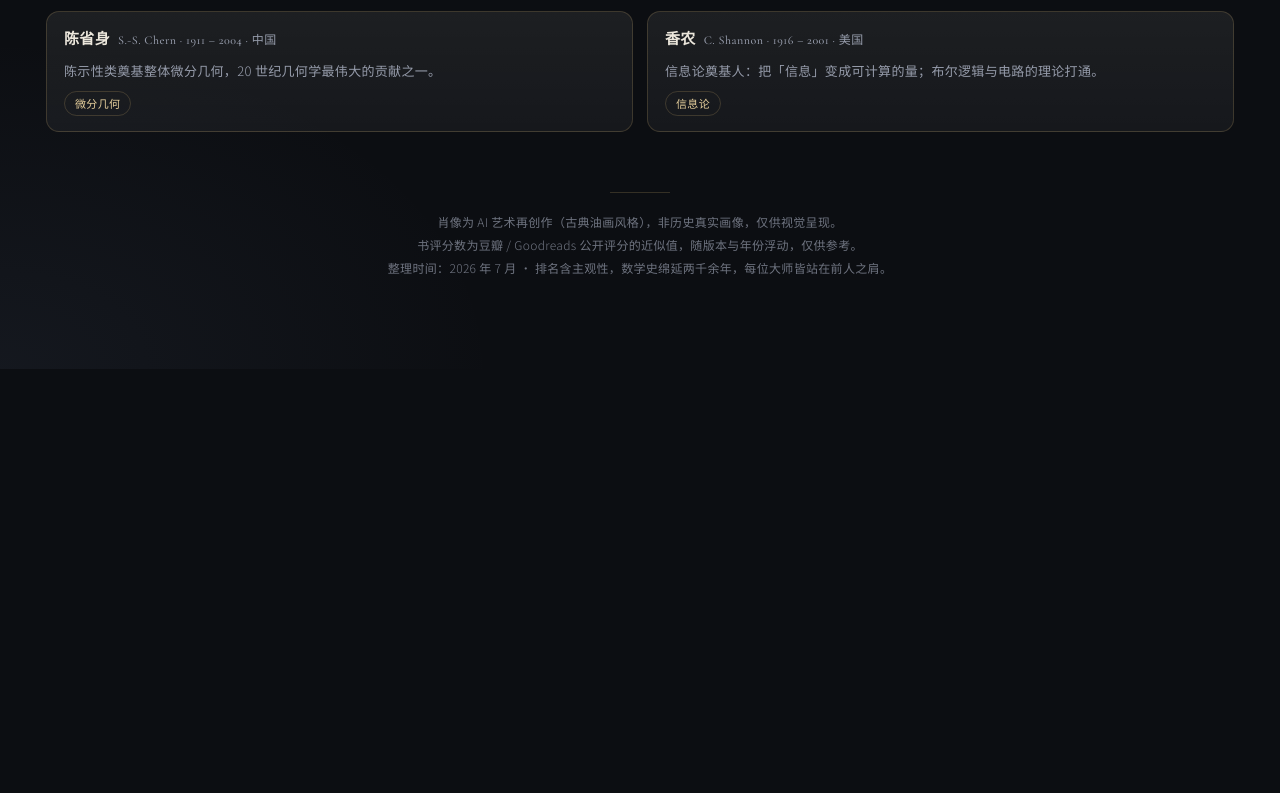
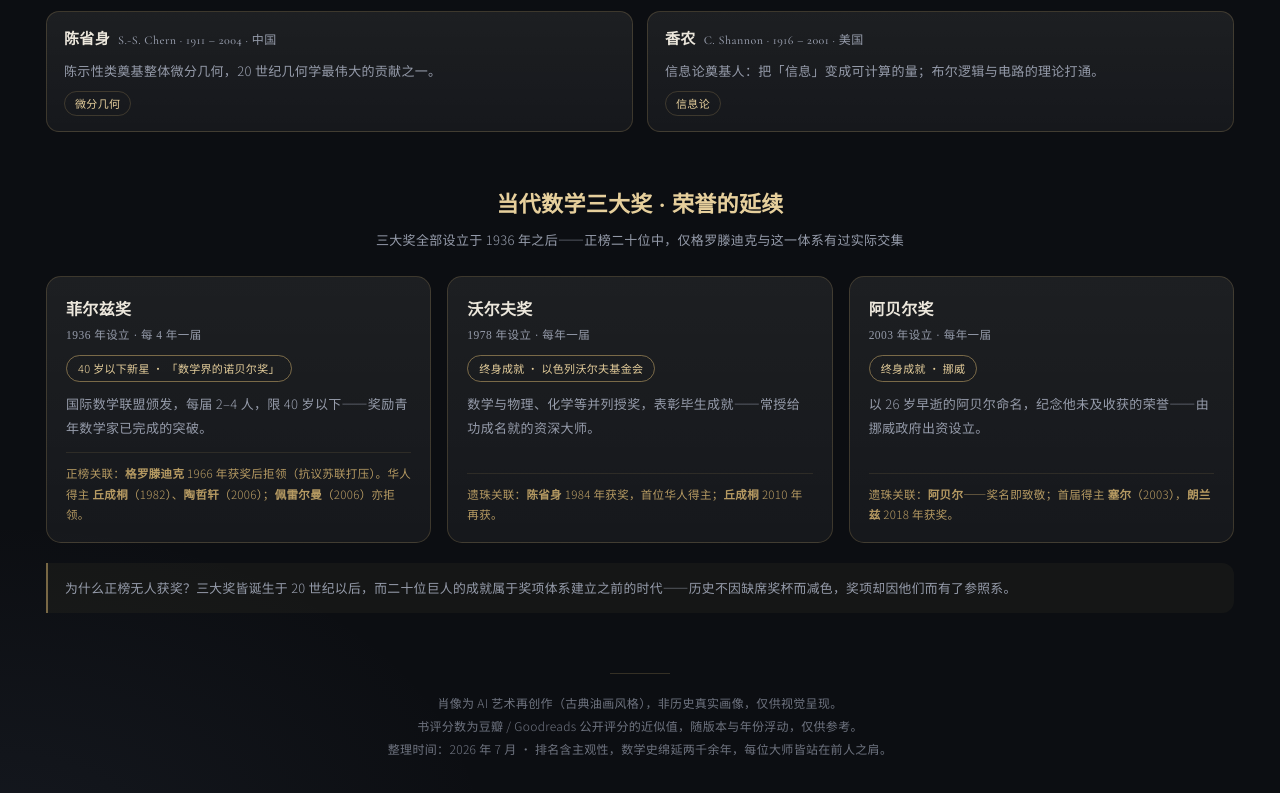
Before and after one commit to yun-ai-base/math-giants, a plain HTML site: page index.html in a window 1280 px wide. Shown: the part 4392-5185 px from the top of the page. Before the commit the page ends 4761 px from the top, so only its background shows below. Drawn offline with nearby package versions, Linux system fonts and the light colour scheme.

Commit message:
feat: 四维审查落地 - 排序修复/WebP压缩99.5%/数据抽离/导航/图表/无障碍

```diff
--- a/index.html
+++ b/index.html
@@ -257,6 +257,21 @@
   .lg-item .lg-d{margin-top:6px;font-size:13px;color:var(--muted);line-height:1.8;}
   .lg-item .lg-tag{display:inline-block;margin-top:9px;font-size:11px;color:var(--gold-soft);border:1px solid var(--line);border-radius:20px;padding:2px 10px;}
 
+  /* ---------- AWARDS ---------- */
+  .awards{margin-top:54px;}
+  .awards h2{font-family:"Noto Serif SC",serif;font-size:22px;text-align:center;color:var(--gold-soft);margin-bottom:6px;}
+  .awards p.cap{text-align:center;color:var(--muted);font-size:13px;margin-bottom:24px;}
+  .aw-grid{display:grid;grid-template-columns:repeat(3,1fr);gap:16px;}
+  @media(max-width:900px){.aw-grid{grid-template-columns:1fr;}}
+  .aw-item{border:1px solid var(--line);border-radius:15px;padding:19px 19px 17px;background:linear-gradient(180deg,var(--panel-2),var(--panel));display:flex;flex-direction:column;}
+  .aw-item .aw-name{font-family:"Noto Serif SC",serif;font-size:16px;font-weight:700;color:var(--cream);}
+  .aw-item .aw-name span{display:block;font-size:11.5px;color:var(--muted);font-weight:400;margin-top:3px;letter-spacing:0.04em;}
+  .aw-item .aw-badge{display:inline-block;margin:10px 0 10px;font-size:11px;color:var(--gold-soft);border:1px solid var(--gold-dim);border-radius:20px;padding:3px 11px;align-self:flex-start;}
+  .aw-item .aw-d{font-size:13px;color:var(--muted);line-height:1.85;flex:1;}
+  .aw-item .aw-d b{color:var(--cream);font-weight:500;}
+  .aw-item .aw-links{margin-top:12px;font-size:11.5px;color:var(--gold);opacity:.9;line-height:1.8;border-top:1px solid rgba(200,169,106,0.14);padding-top:10px;}
+  .aw-note{margin-top:20px;border-left:2px solid var(--gold-dim);background:rgba(200,169,106,0.05);border-radius:0 12px 12px 0;padding:13px 17px;font-size:12.8px;color:var(--muted);line-height:1.9;}
+
   footer{margin-top:60px;text-align:center;color:var(--muted-2);font-size:12px;line-height:1.9;}
   footer .div{width:60px;height:1px;background:var(--line);margin:0 auto 18px;}
   .empty{text-align:center;color:var(--muted);padding:60px 0;font-size:15px;}
@@ -437,6 +452,13 @@
     <h2>遗珠速览 · 未入正榜的重量级</h2>
     <p class="cap">或与正榜主题重叠、或因篇幅所限——数学史上不可绕过的名字，特此致敬</p>
     <div id="legendsGrid" class="lg-grid"></div>
+  </section>
+
+  <section class="awards">
+    <h2>当代数学三大奖 · 荣誉的延续</h2>
+    <p class="cap">三大奖全部设立于 1936 年之后——正榜二十位中，仅格罗滕迪克与这一体系有过实际交集</p>
+    <div id="awardsGrid" class="aw-grid"></div>
+    <div class="aw-note">为什么正榜无人获奖？三大奖皆诞生于 20 世纪以后，而二十位巨人的成就属于奖项体系建立之前的时代——历史不因缺席奖杯而减色，奖项却因他们而有了参照系。</div>
   </section>
 
   <footer>
@@ -766,6 +788,26 @@ document.getElementById("legendsGrid").innerHTML = LEGENDS.map(x=>`
     <span class="lg-tag">${x.tag}</span>
   </div>`).join("");
 
+// 当代数学三大奖
+const AWARDS = [
+  {n:"菲尔兹奖", y:"1936 年设立 · 每 4 年一届", badge:"40 岁以下新星 · 「数学界的诺贝尔奖」",
+   d:"国际数学联盟颁发，每届 2–4 人，限 40 岁以下——奖励青年数学家已完成的突破。",
+   links:"正榜关联：<b>格罗滕迪克</b> 1966 年获奖后拒领（抗议苏联打压）。华人得主 <b>丘成桐</b>（1982）、<b>陶哲轩</b>（2006）；<b>佩雷尔曼</b>（2006）亦拒领。"},
+  {n:"沃尔夫奖", y:"1978 年设立 · 每年一届", badge:"终身成就 · 以色列沃尔夫基金会",
+   d:"数学与物理、化学等并列授奖，表彰毕生成就——常授给功成名就的资深大师。",
+   links:"遗珠关联：<b>陈省身</b> 1984 年获奖，首位华人得主；<b>丘成桐</b> 2010 年再获。"},
+  {n:"阿贝尔奖", y:"2003 年设立 · 每年一届", badge:"终身成就 · 挪威",
+   d:"以 26 岁早逝的阿贝尔命名，纪念他未及收获的荣誉——由挪威政府出资设立。",
+   links:"遗珠关联：<b>阿贝尔</b>——奖名即致敬；首届得主 <b>塞尔</b>（2003），<b>朗兰兹</b> 2018 年获奖。"}
+];
+document.getElementById("awardsGrid").innerHTML = AWARDS.map(a=>`
+  <div class="aw-item">
+    <div class="aw-name">${a.n}<span>${a.y}</span></div>
+    <span class="aw-badge">${a.badge}</span>
+    <div class="aw-d">${a.d}</div>
+    <div class="aw-links">${a.links}</div>
+  </div>`).join("");
+
 // 数据概览图表
 const BRANCH_FULL = {几何:"几何学",代数:"代数学",分析:"分析 / 微积分",数论:"数论",逻辑:"逻辑与基础",拓扑:"拓扑学",概率:"概率与统计",计算:"计算 / 计算机",跨领域:"跨领域"};
 function renderCharts(){
```
